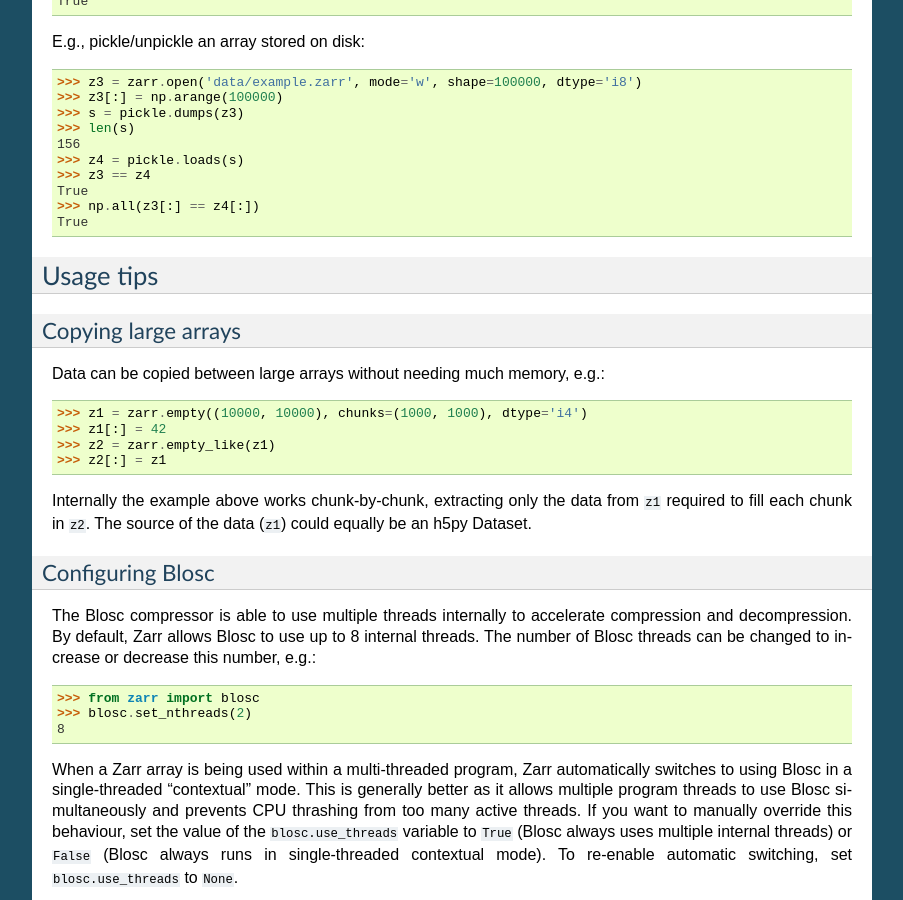
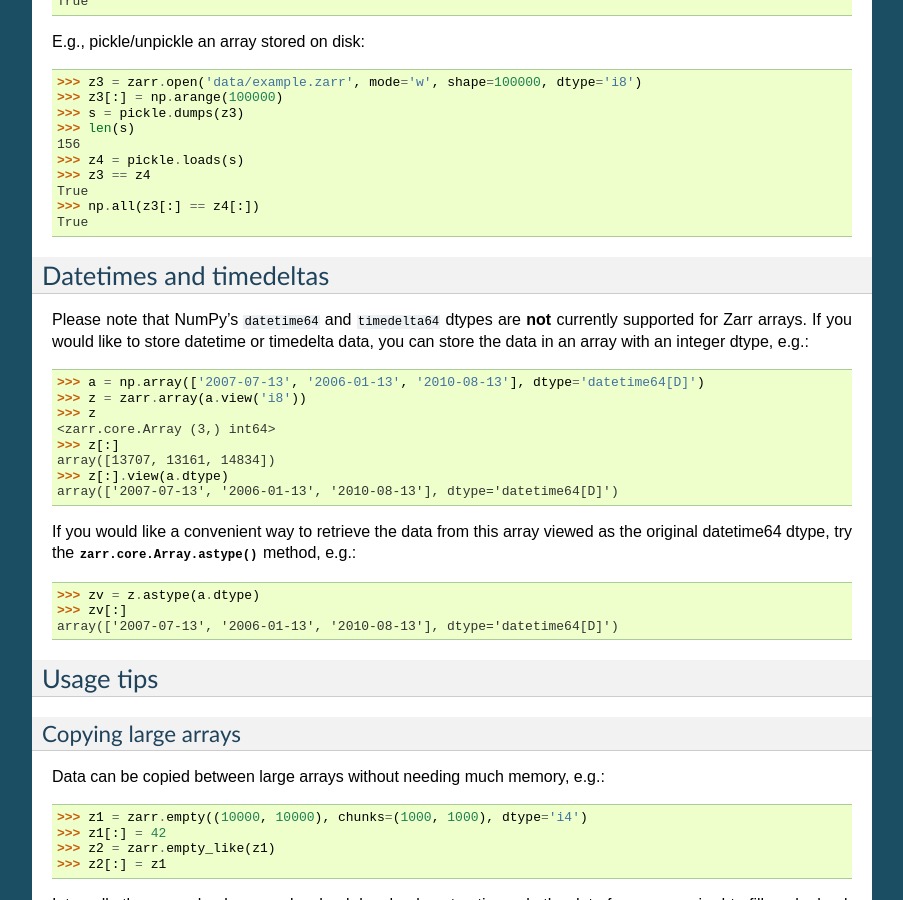
Before and after one commit to enthusiastdev121/zarr-python, a Sphinx documentation site: the page built from docs/tutorial.rst, in a window 1280 px wide and 900 px high, scrolled down 16279 px. Shown: the whole window, without its empty margins (198-1101 px from the left). Built offline with Sphinx 7.4.7, drawn with Linux system fonts in a browser that asks for light colours; the version number could not be read and is left out; some of the changed text lies outside the part shown.

Commit message:
clarify position re datetime and timedelta

```diff
--- a/docs/tutorial.rst
+++ b/docs/tutorial.rst
@@ -1032,6 +1032,29 @@ E.g., pickle/unpickle an array stored on disk::
     >>> np.all(z3[:] == z4[:])
     True
 
+Datetimes and timedeltas
+------------------------
+
+Please note that NumPy's ``datetime64`` and ``timedelta64`` dtypes are **not** currently
+supported for Zarr arrays. If you would like to store datetime or timedelta data, you
+can store the data in an array with an integer dtype, e.g.::
+
+    >>> a = np.array(['2007-07-13', '2006-01-13', '2010-08-13'], dtype='datetime64[D]')
+    >>> z = zarr.array(a.view('i8'))
+    >>> z
+    <zarr.core.Array (3,) int64>
+    >>> z[:]
+    array([13707, 13161, 14834])
+    >>> z[:].view(a.dtype)
+    array(['2007-07-13', '2006-01-13', '2010-08-13'], dtype='datetime64[D]')
+
+If you would like a convenient way to retrieve the data from this array viewed as the
+original datetime64 dtype, try the :func:`zarr.core.Array.astype` method, e.g.::
+
+    >>> zv = z.astype(a.dtype)
+    >>> zv[:]
+    array(['2007-07-13', '2006-01-13', '2010-08-13'], dtype='datetime64[D]')
+
 .. _tutorial_tips:
 
 Usage tips
```
Also changed, not shown: docs/spec/v2.rst (+7 -4 lines), 2 other files.
